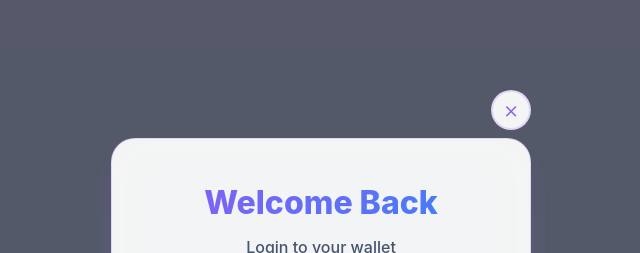
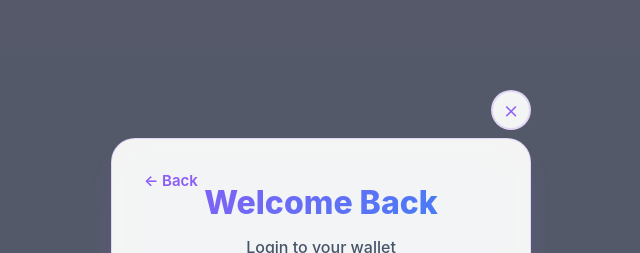
Before and after one commit to reelpierce/priceapp, a React (Vite) app: page / in a window 1280 px wide. Both pictures are taken after a click on the button "Login". Shown: the top 253 px of the page, without its empty margins (319-959 px from the left). Built offline with nearby package versions, Linux system fonts and the light colour scheme; no server answers.

Commit message:
fix: CORS for port 5174 and add back button to auth forms
- Allow both port 5173 and 5174 in CORS
- Add back button to login/register forms
- Users can now go back from auth modal
- Backend properly configured for PostgreSQL

```diff
--- a/src/App.tsx
+++ b/src/App.tsx
@@ -40,9 +40,15 @@ function AppContent() {
                 ×
               </button>
               {authView === 'login' ? (
-                <Login onSwitchToRegister={() => setAuthView('register')} />
+                <Login
+                  onSwitchToRegister={() => setAuthView('register')}
+                  onBack={() => setActiveView('exchange')}
+                />
               ) : (
-                <Register onSwitchToLogin={() => setAuthView('login')} />
+                <Register
+                  onSwitchToLogin={() => setAuthView('login')}
+                  onBack={() => setActiveView('exchange')}
+                />
               )}
             </div>
           </div>
--- a/src/components/Auth/Auth.css
+++ b/src/components/Auth/Auth.css
@@ -9,6 +9,39 @@
   border-radius: 24px;
   padding: 2.5rem;
   box-shadow: var(--shadow-xl);
+  position: relative;
+}
+
+.back-button {
+  position: absolute;
+  top: 1.5rem;
+  left: 1.5rem;
+  background: transparent;
+  border: none;
+  color: var(--primary-purple);
+  font-size: 0.9375rem;
+  font-weight: 600;
+  cursor: pointer;
+  padding: 0.5rem;
+  transition: all 0.2s;
+  display: flex;
+  align-items: center;
+  gap: 0.25rem;
+}
+
+.back-button:hover {
+  color: var(--deep-purple);
+  transform: translateX(-3px);
+}
+
+@media (prefers-color-scheme: dark) {
+  .back-button {
+    color: var(--light-purple);
+  }
+
+  .back-button:hover {
+    color: var(--primary-purple);
+  }
 }
 
 @media (prefers-color-scheme: dark) {
--- a/src/components/Auth/Login.tsx
+++ b/src/components/Auth/Login.tsx
@@ -4,9 +4,10 @@ import './Auth.css';
 
 interface LoginProps {
   onSwitchToRegister: () => void;
+  onBack?: () => void;
 }
 
-export default function Login({ onSwitchToRegister }: LoginProps) {
+export default function Login({ onSwitchToRegister, onBack }: LoginProps) {
   const [email, setEmail] = useState('');
   const [password, setPassword] = useState('');
   const [error, setError] = useState('');
@@ -30,6 +31,11 @@ export default function Login({ onSwitchToRegister }: LoginProps) {
   return (
     <div className="auth-container">
       <div className="auth-card">
+        {onBack && (
+          <button onClick={onBack} className="back-button" aria-label="Go back">
+            ← Back
+          </button>
+        )}
         <h2 className="auth-title">Welcome Back</h2>
         <p className="auth-subtitle">Login to your wallet</p>
 
--- a/src/components/Auth/Register.tsx
+++ b/src/components/Auth/Register.tsx
@@ -4,9 +4,10 @@ import './Auth.css';
 
 interface RegisterProps {
   onSwitchToLogin: () => void;
+  onBack?: () => void;
 }
 
-export default function Register({ onSwitchToLogin }: RegisterProps) {
+export default function Register({ onSwitchToLogin, onBack }: RegisterProps) {
   const [email, setEmail] = useState('');
   const [password, setPassword] = useState('');
   const [fullName, setFullName] = useState('');
@@ -32,6 +33,11 @@ export default function Register({ onSwitchToLogin }: RegisterProps) {
   return (
     <div className="auth-container">
       <div className="auth-card">
+        {onBack && (
+          <button onClick={onBack} className="back-button" aria-label="Go back">
+            ← Back
+          </button>
+        )}
         <h2 className="auth-title">Create Account</h2>
         <p className="auth-subtitle">Start your currency exchange journey</p>
 
```
Also changed, not shown: 1 other file (tests, documents, lock files or other folders).
